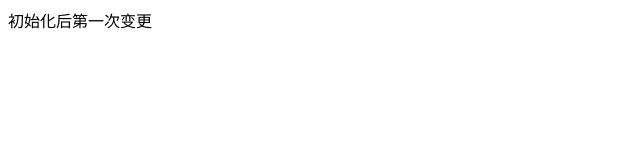
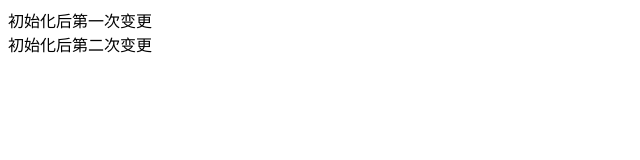
Before and after one commit to Popxie/commit-pro, a website: page index.html in a window 1280 px wide. Shown: the whole page, without its empty margins (0-640 px from the left). Drawn offline with Linux system fonts and the light colour scheme.

Commit message:
feat(07-14): 第二次更改
增加第二个dom用于测试

```diff
--- a/index.html
+++ b/index.html
@@ -3,7 +3,7 @@
  * @Author: xiehuaqiang
  * @FilePath: \commit-pro\index.html
  * @Date: 2021-07-13 23:08:18
- * @LastEditTime: 2021-07-13 23:08:46
+ * @LastEditTime: 2021-07-13 23:42:27
 -->
 <!DOCTYPE html>
 <html lang="en">
@@ -15,5 +15,6 @@
 </head>
 <body>
   <div>初始化后第一次变更</div>
+  <div>初始化后第二次变更</div>
 </body>
 </html>
--- a/package.json
+++ b/package.json
@@ -1,6 +1,6 @@
 {
   "name": "commit-pro",
-  "version": "1.1.0",
+  "version": "1.2.0",
   "description": "",
   "main": "index.js",
   "scripts": {
```
